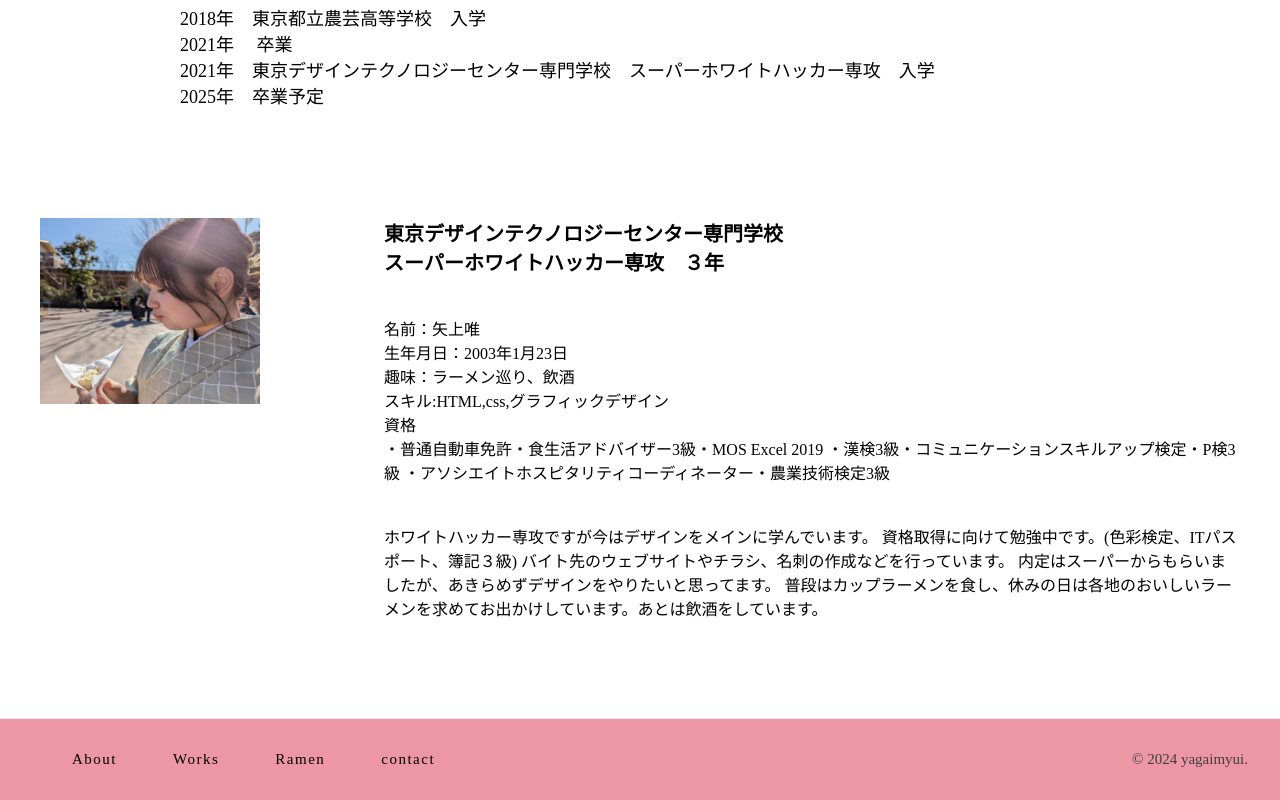
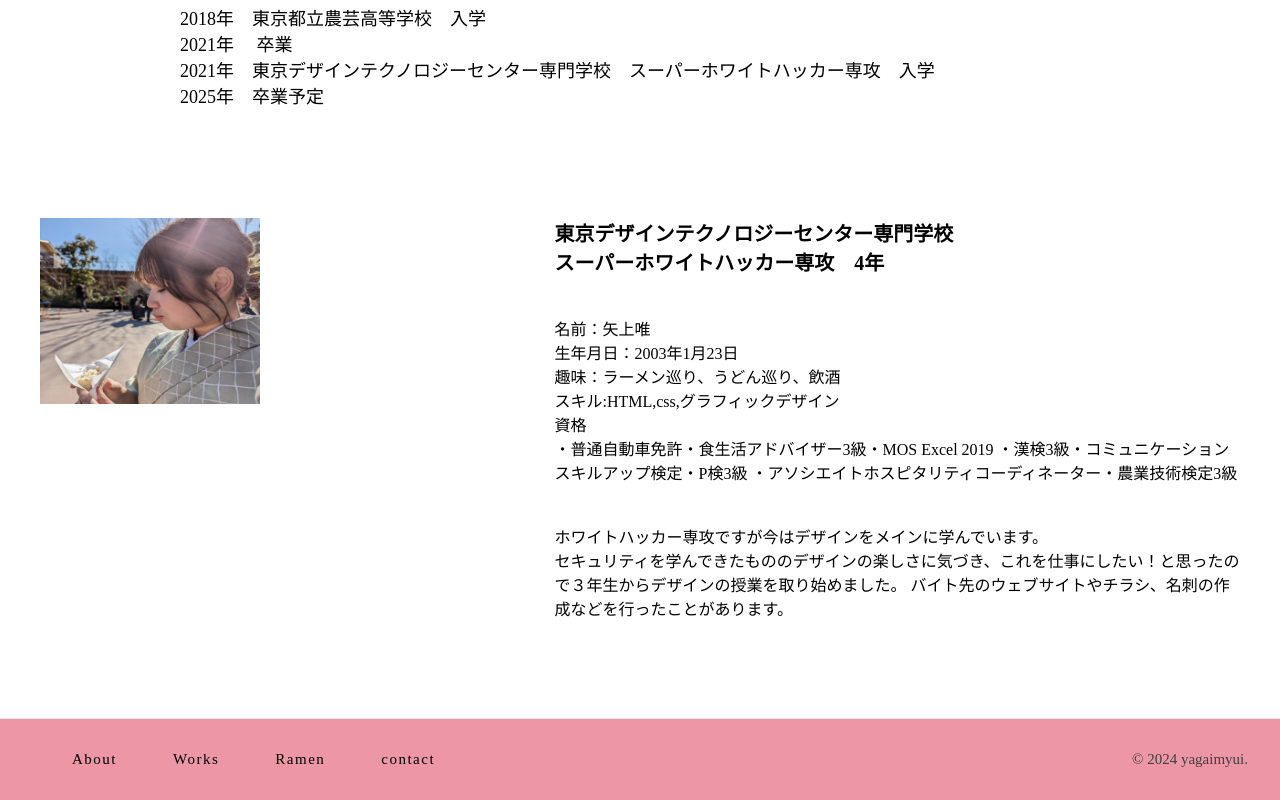
Before and after one commit to yagamiyui/portfolio_2023, a plain HTML site: page ABOUT.html in a window 1280 px wide. Shown: the part 365-1165 px from the top of the page. Drawn offline with Linux system fonts and the light colour scheme; some packages are replaced by stand-ins of ours.

Commit message:
Update ABOUT.html

```diff
--- a/ABOUT.html
+++ b/ABOUT.html
@@ -37,10 +37,10 @@
         </div>
         <div class="secp">
         <h3>東京デザインテクノロジーセンター専門学校<br>
-        スーパーホワイトハッカー専攻　３年</h3>
+        スーパーホワイトハッカー専攻　4年</h3>
         <p>名前：矢上唯<br>
         生年月日：2003年1月23日<br>
-        趣味：ラーメン巡り、飲酒<br>
+        趣味：ラーメン巡り、うどん巡り、飲酒<br>
         スキル:HTML,css,グラフィックデザイン<br>
         資格<br>
         ・普通自動車免許・食生活アドバイザー3級・MOS Excel 2019
@@ -48,12 +48,9 @@
         ・アソシエイトホスピタリティコーディネーター・農業技術検定3級
     </p>
 
-    <p>ホワイトハッカー専攻ですが今はデザインをメインに学んでいます。
-        資格取得に向けて勉強中です。(色彩検定、ITパスポート、簿記３級)
-        バイト先のウェブサイトやチラシ、名刺の作成などを行っています。
-        内定はスーパーからもらいましたが、あきらめずデザインをやりたいと思ってます。
-
-        普段はカップラーメンを食し、休みの日は各地のおいしいラーメンを求めてお出かけしています。あとは飲酒をしています。</p>
+    <p>ホワイトハッカー専攻ですが今はデザインをメインに学んでいます。<br>
+        セキュリティを学んできたもののデザインの楽しさに気づき、これを仕事にしたい！と思ったので３年生からデザインの授業を取り始めました。
+        バイト先のウェブサイトやチラシ、名刺の作成などを行ったことがあります。</p>
       </div>
 </div>
 
```
